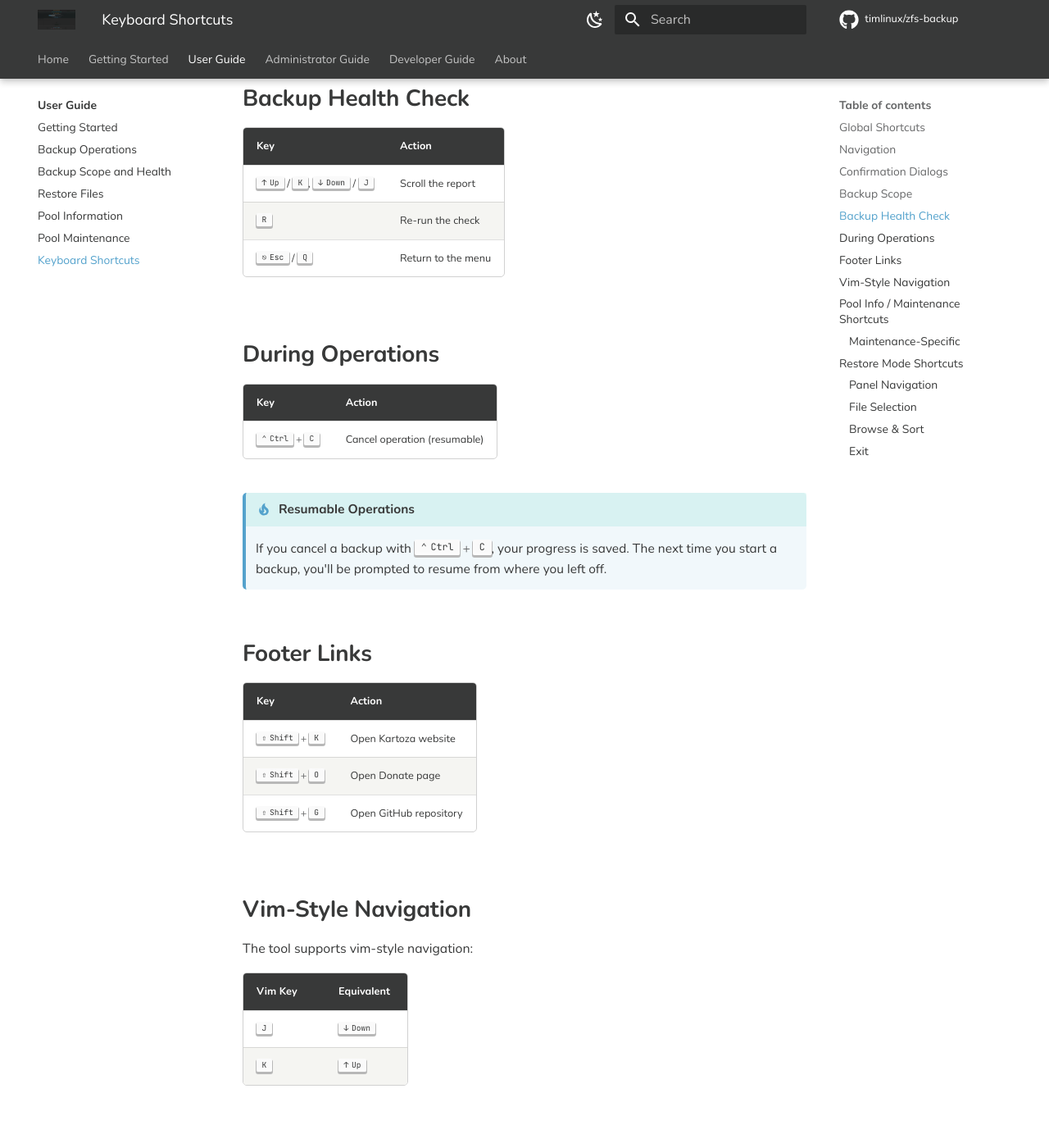
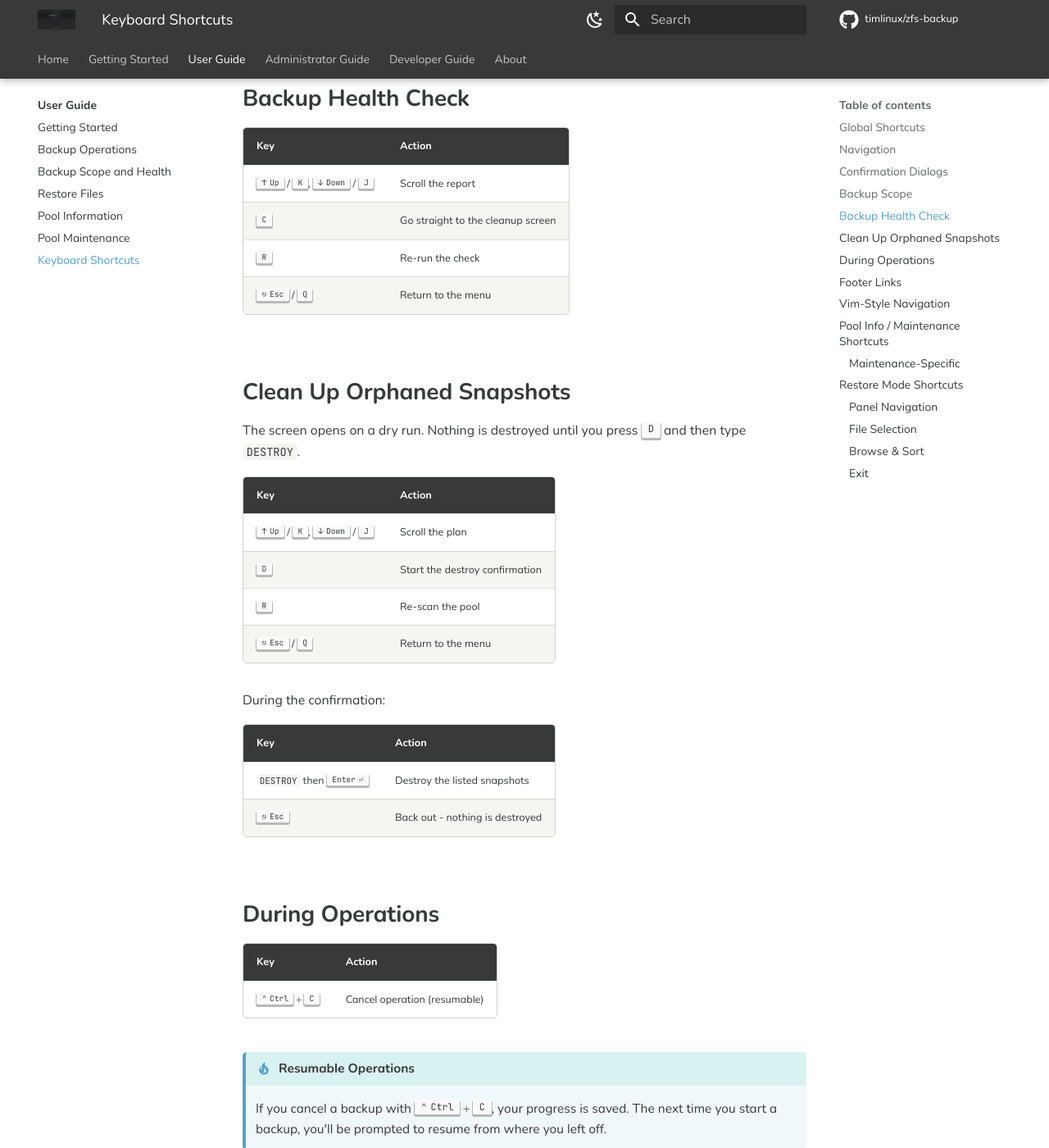
Before and after one commit to timlinux/zfs-backup, an MkDocs documentation site: the page built from docs/user-guide/keyboard-shortcuts.md, in a window 1280 px wide and 1400 px high, scrolled down 1623 px. Shown: the whole window at 82% size. Built offline with MkDocs 1.6.1 and Material for MkDocs 9.7.7, drawn with Linux system fonts in a browser that asks for light colours; emoji names are drawn with the system emoji font; comment, search, counter and statistics services are not loaded.

Commit message:
docs: document the cleanup menu route and cut 2.1.0

```diff
--- a/docs/user-guide/keyboard-shortcuts.md
+++ b/docs/user-guide/keyboard-shortcuts.md
@@ -42,8 +42,28 @@ Quick reference for all keyboard shortcuts in Kartoza ZFS Backup Tool.
 | Key | Action |
 |-----|--------|
 | ++arrow-up++ / ++k++, ++arrow-down++ / ++j++ | Scroll the report |
+| ++c++ | Go straight to the cleanup screen |
 | ++r++ | Re-run the check |
 | ++escape++ / ++q++ | Return to the menu |
+
+## Clean Up Orphaned Snapshots
+
+The screen opens on a dry run. Nothing is destroyed until you press ++d++ and
+then type `DESTROY`.
+
+| Key | Action |
+|-----|--------|
+| ++arrow-up++ / ++k++, ++arrow-down++ / ++j++ | Scroll the plan |
+| ++d++ | Start the destroy confirmation |
+| ++r++ | Re-scan the pool |
+| ++escape++ / ++q++ | Return to the menu |
+
+During the confirmation:
+
+| Key | Action |
+|-----|--------|
+| `DESTROY` then ++enter++ | Destroy the listed snapshots |
+| ++escape++ | Back out - nothing is destroyed |
 
 ## During Operations
 
```
Also changed, not shown: CHANGELOG.md (+33 -1 lines), README.md (+6 -4 lines), SPECIFICATION.md (+11 -1 lines), docs/user-guide/backup-scope.md (+11 -2 lines), 1 other file.
